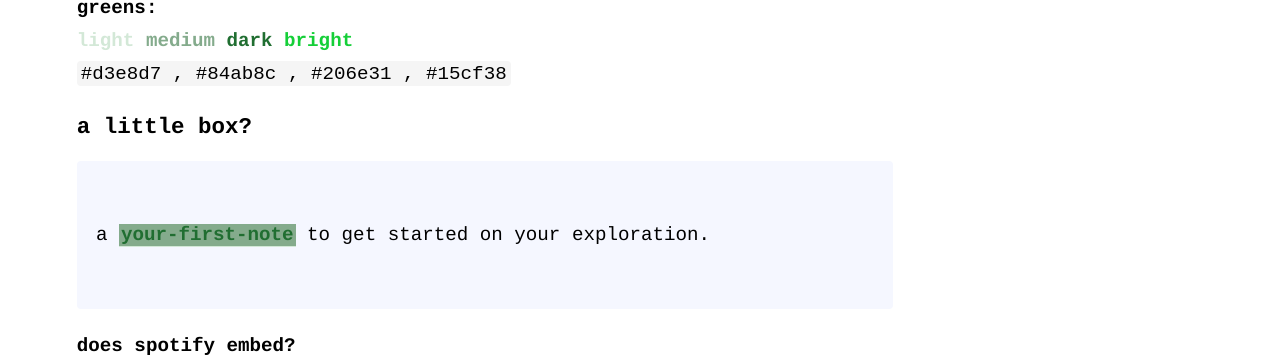
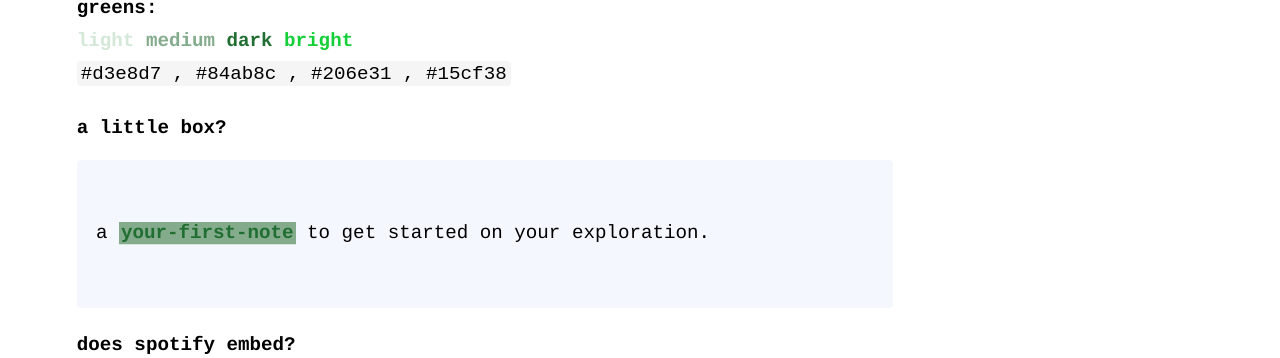
Before and after one commit to geminiworms/talyssagarden.github.io, a Jekyll site: the page built from _notes/site-documentation.md, in a window 1280 px wide. Shown: the part 650-1008 px from the top of the page. Built offline with Jekyll 4.4.1, drawn with Linux system fonts in a browser that asks for light colours; grey boxes are pictures that could not be loaded.

```diff
--- a/_notes/site-documentation.md
+++ b/_notes/site-documentation.md
@@ -16,7 +16,7 @@ speaking of colors, here's the ones I'm using on this site <br>
 <b style="color:#d3e8d7">light</b> <b style="color:#84ab8c">medium</b> <b style="color:#206e31">dark</b> <b style="color:#15cf38 ">bright</b> <br>
 `#d3e8d7 , #84ab8c , #206e31 , #15cf38` <br>
 
-### a little box?
+#### a little box?
 
 <p style="padding: 3em 1em; background: #f5f7ff; border-radius: 4px;">
   a <span style="font-weight: bold">[[your-first-note]]</span> to get started on your exploration.
```
